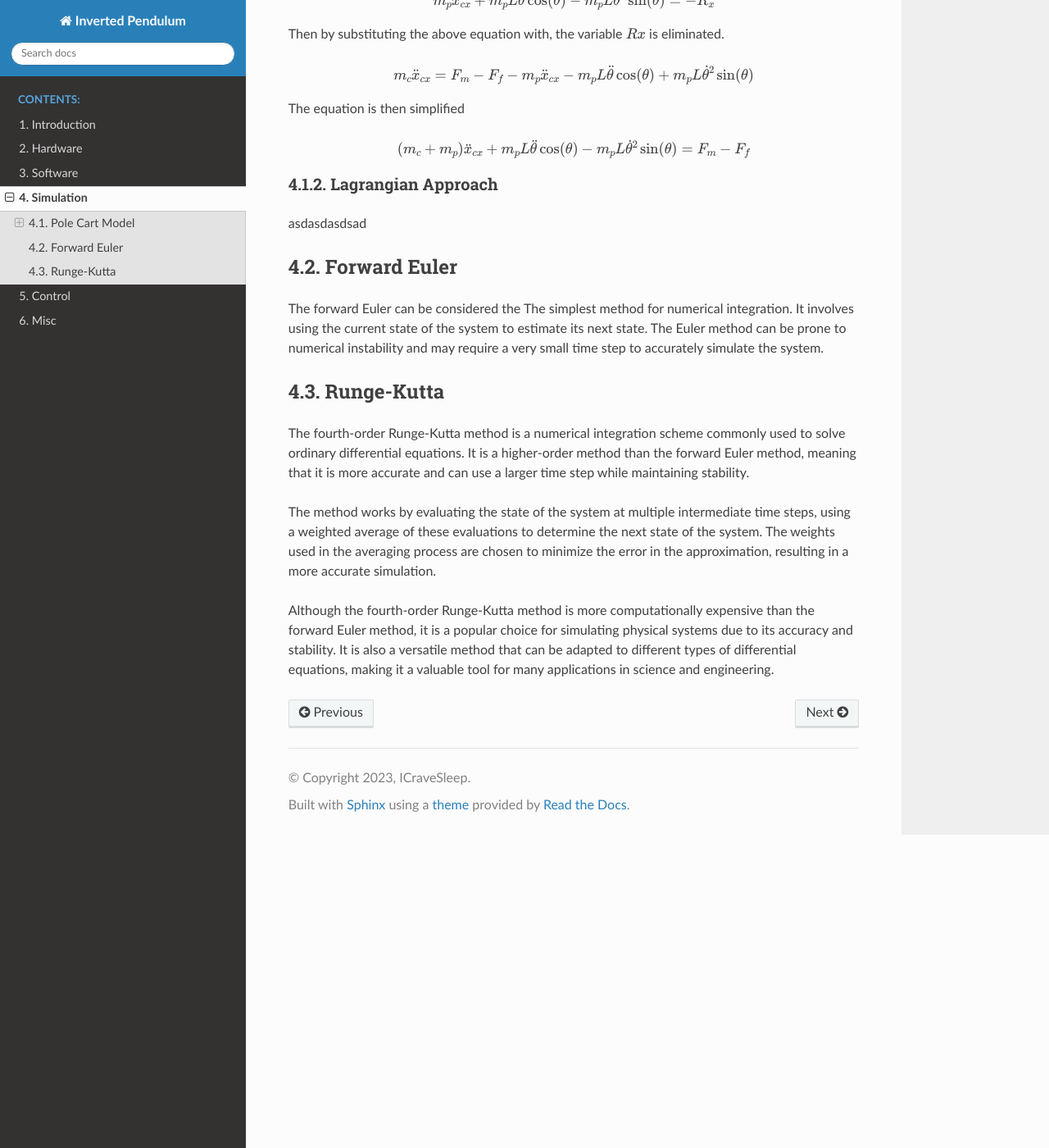
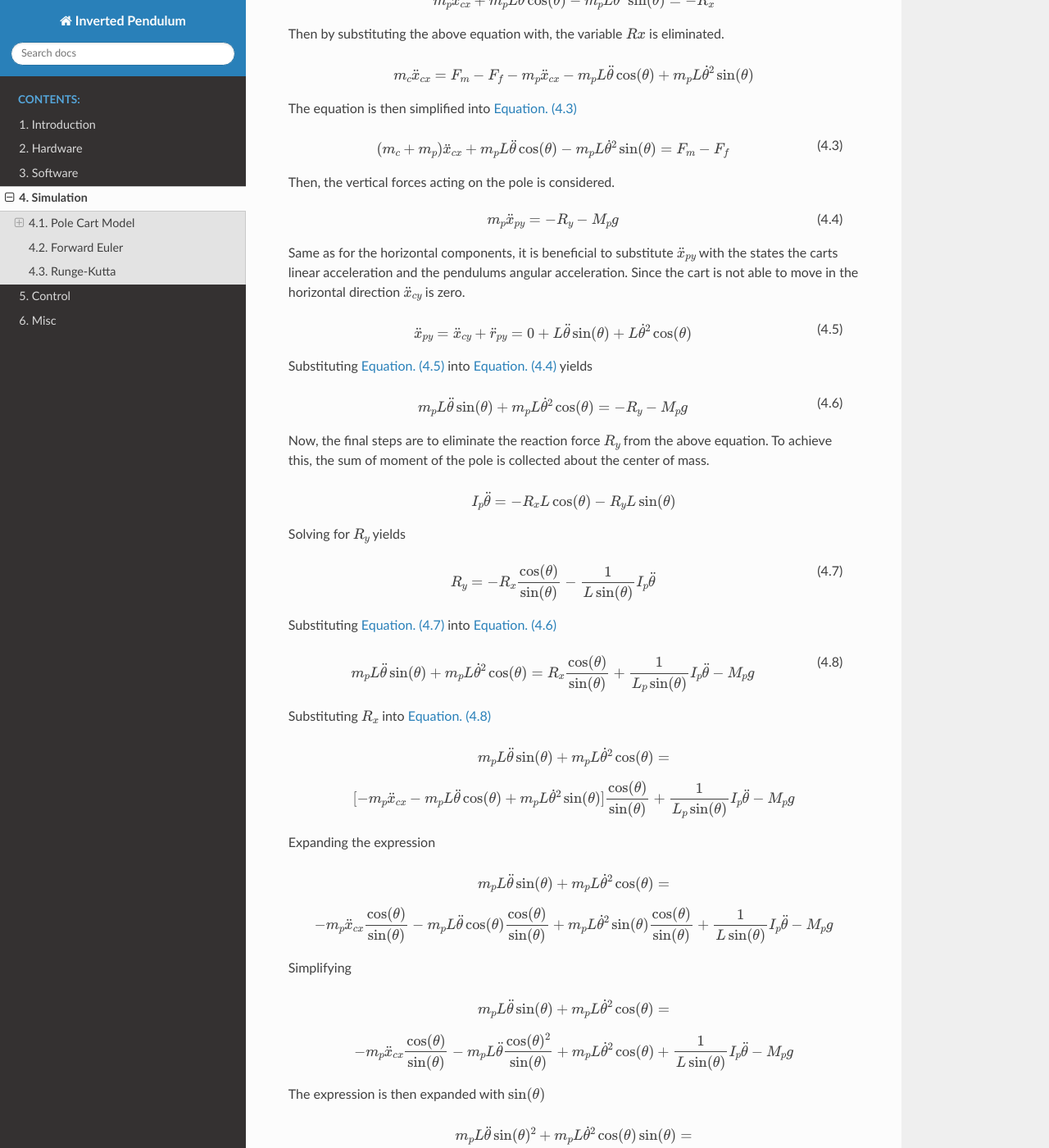
Before and after one commit to JS-Robotics/inverted_pendulum_project, a Sphinx documentation site: the page built from docs/chapters/04_simulation.rst, in a window 1280 px wide and 1400 px high, scrolled down 4010 px. Shown: the whole window at 82% size. Built offline with Sphinx 7.4.7 and the Read the Docs theme 2.0.0, drawn with Linux system fonts in a browser that asks for light colours; some of the changed text lies outside the part shown.

Commit message:
Is some error in equations, commit before figuring it out

```diff
--- a/docs/chapters/04_simulation.rst
+++ b/docs/chapters/04_simulation.rst
@@ -158,11 +158,115 @@ Then by substituting the above equation with, the variable :math:`Rx` is elimina
 
     m_c\ddot{x}_{cx} = F_m - F_f - m_p\ddot{x}_{cx} - m_pL\ddot{\theta}\cos(\theta) + m_pL\dot{\theta}^2\sin(\theta)
 
-The equation is then simplified
+The equation is then simplified into :eq:`eq:3`
+
+.. math::
+    :label: eq:3
+
+    (m_c + m_p)\ddot{x}_{cx} + m_pL\ddot{\theta}\cos(\theta) - m_pL\dot{\theta}^2\sin(\theta) = F_m - F_f
+
+Then, the vertical forces acting on the pole is considered.
+
+.. math::
+    :label: eq:4
+
+    m_p \ddot{x}_{py} = -R_y - M_pg
+
+Same as for the horizontal components, it is beneficial to substitute  :math:`\ddot{x}_{py}` with the states the
+carts linear acceleration and the pendulums angular acceleration. Since the cart is not able
+to move in the horizontal direction :math:`\ddot{x}_{cy}` is zero.
+
+.. math::
+    :label: eq:5
+
+        \ddot{x}_{py} = \ddot{x}_{cy} + \ddot{r}_{py} = 0 + L\ddot{\theta} \sin(\theta) + L\dot{\theta}^2\cos(\theta)
+
+
+Substituting :eq:`eq:5` into :eq:`eq:4` yields
+
+.. math::
+    :label: eq:6
+
+        m_pL\ddot{\theta} \sin(\theta) + m_pL\dot{\theta}^2\cos(\theta) = -R_y - M_pg
+
+
+Now, the final steps are to eliminate the reaction force :math:`R_y` from the above equation. To achieve this, the sum
+of moment of the pole is collected about the center of mass.
 
 .. math::
 
-    (m_c + m_p)\ddot{x}_{cx} + m_pL\ddot{\theta}\cos(\theta) - m_pL\dot{\theta}^2\sin(\theta) = F_m - F_f
+        I_p \ddot{\theta} =  - R_xL\cos(\theta) - R_yL\sin(\theta)
+
+Solving for :math:`R_y` yields
+
+.. math::
+        :label: eq:7
+
+        R_y = -R_x\frac{\cos(\theta)}{\sin(\theta)} -  \frac{1}{L \sin(\theta)}I_p \ddot{\theta}
+
+Substituting :eq:`eq:7` into :eq:`eq:6`
+
+.. math::
+    :label: eq:8
+
+    m_pL\ddot{\theta} \sin(\theta) + m_pL\dot{\theta}^2\cos(\theta) = R_x\frac{\cos(\theta)}{\sin(\theta)} + \frac{1}{L_p \sin(\theta)}I_p \ddot{\theta} - M_pg
+
+Substituting :math:`R_x` into :eq:`eq:8`
+
+.. math::
+
+    m_pL\ddot{\theta} \sin(\theta) + m_pL\dot{\theta}^2\cos(\theta) =
+
+.. math::
+
+    [-m_p\ddot{x}_{cx} - m_pL\ddot{\theta}\cos(\theta) + m_pL\dot{\theta}^2\sin(\theta)]\frac{\cos(\theta)}{\sin(\theta)} + \frac{1}{L_p \sin(\theta)}I_p \ddot{\theta} - M_pg
+
+Expanding the expression
+
+.. math::
+
+    m_pL\ddot{\theta} \sin(\theta) + m_pL\dot{\theta}^2\cos(\theta) =
+
+.. math::
+
+    -m_p\ddot{x}_{cx}\frac{\cos(\theta)}{\sin(\theta)} - m_pL\ddot{\theta}\cos(\theta)\frac{\cos(\theta)}{\sin(\theta)} + m_pL\dot{\theta}^2\sin(\theta)\frac{\cos(\theta)}{\sin(\theta)} + \frac{1}{L \sin(\theta)}I_p \ddot{\theta} - M_pg
+
+Simplifying
+
+.. math::
+
+    m_pL\ddot{\theta} \sin(\theta) + m_pL\dot{\theta}^2\cos(\theta) =
+
+.. math::
+
+    -m_p\ddot{x}_{cx}\frac{\cos(\theta)}{\sin(\theta)} - m_pL\ddot{\theta}\frac{\cos(\theta)^2}{\sin(\theta)} + m_pL\dot{\theta}^2\cos(\theta) + \frac{1}{L \sin(\theta)}I_p \ddot{\theta} - M_pg
+
+The expression is then expanded with :math:`\sin(\theta)`
+
+.. math::
+
+    m_pL\ddot{\theta} \sin(\theta)^2 + m_pL\dot{\theta}^2\cos(\theta)\sin(\theta) =
+
+.. math::
+
+    -m_p\ddot{x}_{cx}\cos(\theta) - m_pL\ddot{\theta}\cos(\theta)^2 + m_pL\dot{\theta}^2\cos(\theta)\sin(\theta) + \frac{1}{L }I_p \ddot{\theta} - M_pg\sin(\theta)
+
+The expression is then simplified further
+
+.. math::
+
+    m_pL^2\ddot{\theta}  = -m_pL\ddot{x}_{cx}\cos(\theta) + I_p \ddot{\theta} - M_pLg\sin(\theta)
+
+From the above calculations the equations of motions are derived to be
+
+.. math::
+
+    \ddot{x}_{cx} = \frac{F_m - F_f - m_pL\ddot{\theta}\cos(\theta) + m_pL\dot{\theta}^2\sin(\theta)}{m_p + m_c}
+
+.. math::
+
+    \ddot{\theta}  = \frac{-m_pL\ddot{x}_{cx}\cos(\theta) - M_pLg\sin(\theta)}{I_p - m_pL^2}
+
 
 Lagrangian Approach
 -------------------
```
